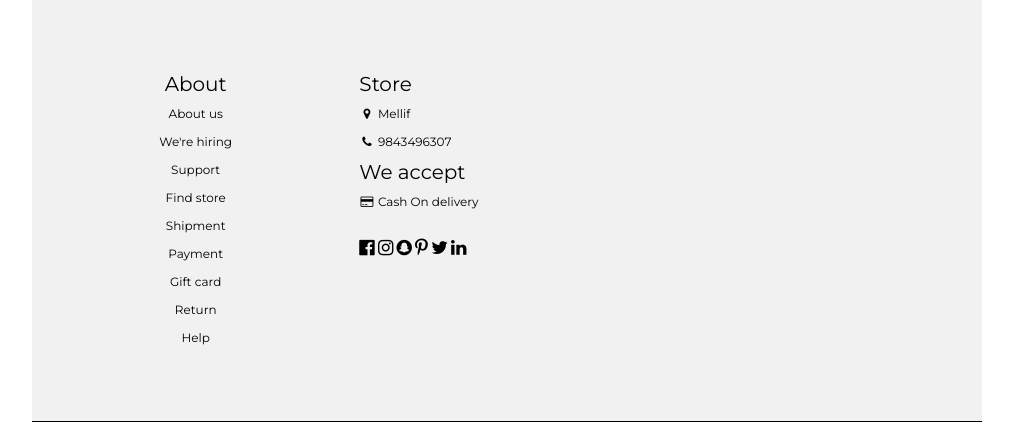
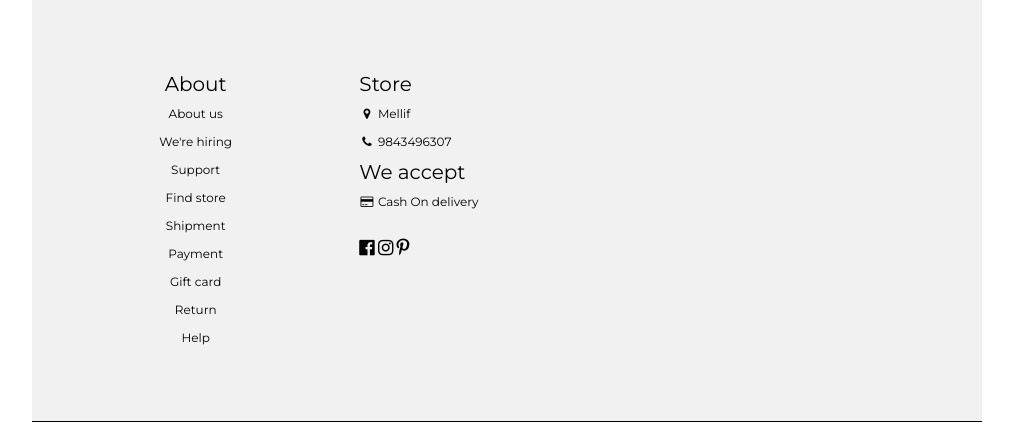
Before and after one commit to er-nabin-bhusal/project, a Django app: page /about/us/ in a window 1280 px wide. Shown: the part 895-1317 px from the top of the page, without its empty margins (258-1271 px from the left). Run offline with Django 3.2, Linux system fonts and the light colour scheme; some libraries are stand-ins or nearby versions.

Commit message:
changes in cakes and individual.html

```diff
--- a/cakes/models.py
+++ b/cakes/models.py
@@ -8,7 +8,8 @@ def upload_location(instance,filename):
 	return "%s/%s" %(instance, filename)
 
 class Cake(models.Model):
-	name = models.CharField(max_length=100)
+	name = models.CharField(max_length=30)
+	description = models.TextField(max_length=400,null=True)
 	CHOICES = (('Birthday','Birthday'),
 		('Marriage','Marriage'),
 		('New year','New year'),
--- a/mains/templates/base.html
+++ b/mains/templates/base.html
@@ -136,12 +136,9 @@ body,h1,h2,h3,h4,h5,h6,.w3-wide {font-family: "Montserrat", sans-serif;}
             <h4>We accept</h4>
             <p><i class="fa fa-fw fa-credit-card"></i> Cash On delivery</p>
             <br>
-            <a href="https://www.facebook.com/mellif.cake"><i class="fa fa-facebook-official w3-hover-opacity w3-large"></i></a>
-            <i class="fa fa-instagram w3-hover-opacity w3-large"></i>
-            <i class="fa fa-snapchat w3-hover-opacity w3-large"></i>
-            <i class="fa fa-pinterest-p w3-hover-opacity w3-large"></i>
-            <i class="fa fa-twitter w3-hover-opacity w3-large"></i>
-            <i class="fa fa-linkedin w3-hover-opacity w3-large"></i>
+            <a href="https://www.facebook.com/mellif.cake" target="_blank"><i class="fa fa-facebook-official w3-hover-opacity w3-large"></i></a>
+            <a href="https://www.instagram.com/mellif.cake/" target="_blank"><i class="fa fa-instagram w3-hover-opacity w3-large"></i></a>
+            <a href="https://www.pinterest.com/mellifcake/" target="_blank"><i class="fa fa-pinterest-p w3-hover-opacity w3-large"></i></a>
           </div>
         </div>
       </footer>
```
Also changed, not shown: cakes/templates/individual.html (+8 -1 lines).
